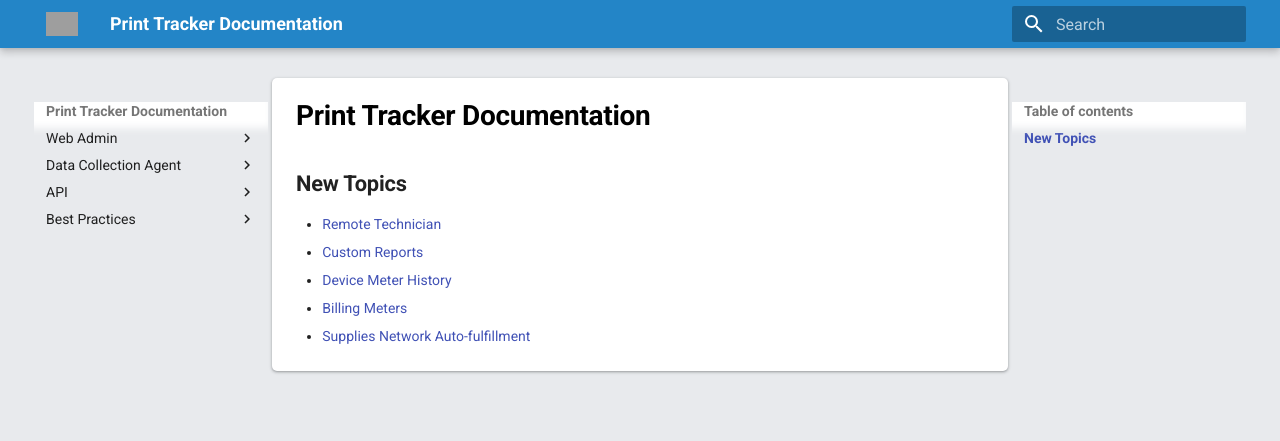
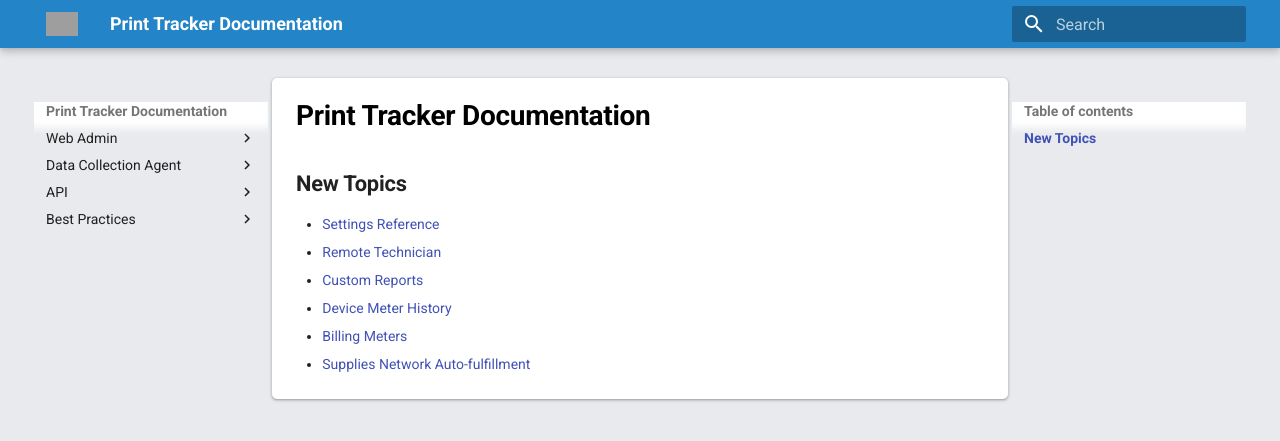
Before and after one commit to printtracker/public-documentation, an MkDocs documentation site: the page built from docs/index.md, in a window 1280 px wide. Shown: the top 441 px of the page. Built offline with MkDocs 1.6.1 and Material for MkDocs 9.7.7, drawn with Linux system fonts in a browser that asks for light colours; comment, search, counter and statistics services are not loaded; grey boxes are pictures that could not be loaded.

Commit message:
Updated home page

```diff
--- a/docs/index.md
+++ b/docs/index.md
@@ -1,5 +1,6 @@
 # Print Tracker Documentation
 ## New Topics
+* [Settings Reference](webadmin/settings/overview.md)
 * [Remote Technician](webadmin/remote-technician/overview.md)
 * [Custom Reports](webadmin/reporting-and-analysis/custom-reports.md)
 * [Device Meter History](webadmin/reporting-and-analysis/device-history.md)
```
